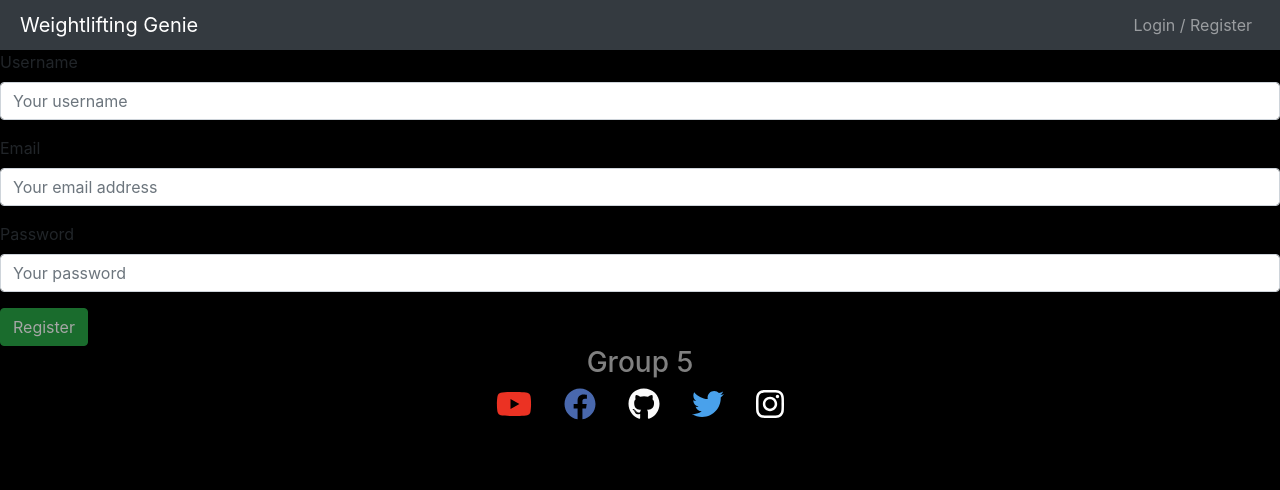
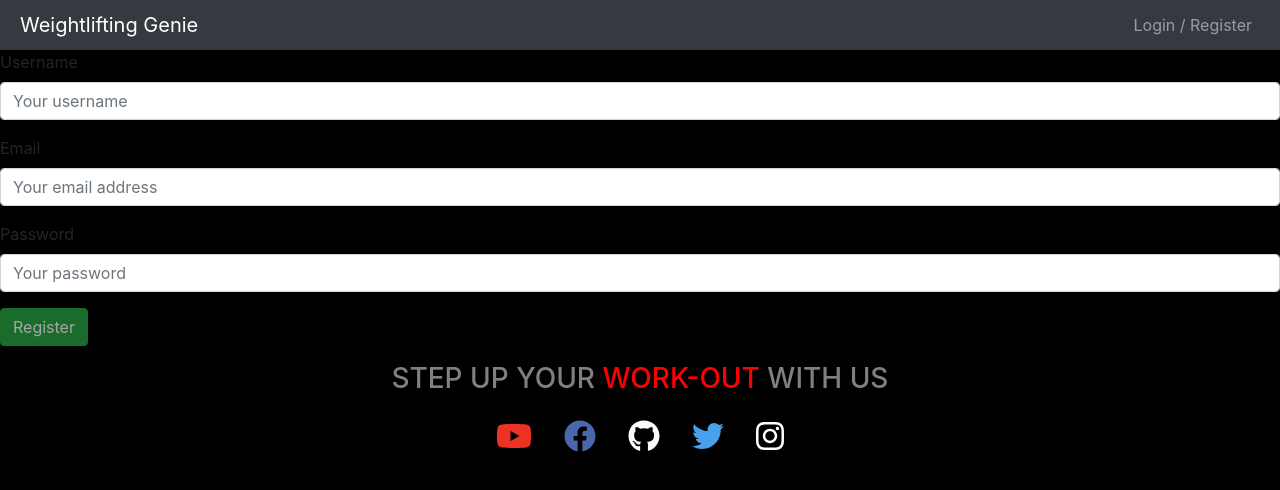
Before and after one commit to nelsondcds/Project_3, a React (Create React App) app in the folder client/: page /register in a window 1280 px wide. Shown: the top 490 px of the page. Built offline with nearby package versions, Linux system fonts and the light colour scheme.

Commit message:
fixed some footer in react

```diff
--- a/client/src/components/Footer/Social.js
+++ b/client/src/components/Footer/Social.js
@@ -13,7 +13,8 @@ export default function Social() {
   return (
     <div className="social-container">
       <h3>
-        <span>Group 5</span>
+        STEP UP YOUR
+        <span> WORK-OUT</span> WITH US
       </h3>
       <a href="https://www.youtube.com" className="youtube social">
         <FontAwesomeIcon icon={faYoutube} size="2x" />
--- a/client/src/components/Footer/social.css
+++ b/client/src/components/Footer/social.css
@@ -7,8 +7,13 @@
   text-align: center;
 }
 
+.social-container span {
+  color: red;
+}
+
 .social-container h3 {
   color: gray;
+  padding: 1rem;
 }
 
 a.social {
```
